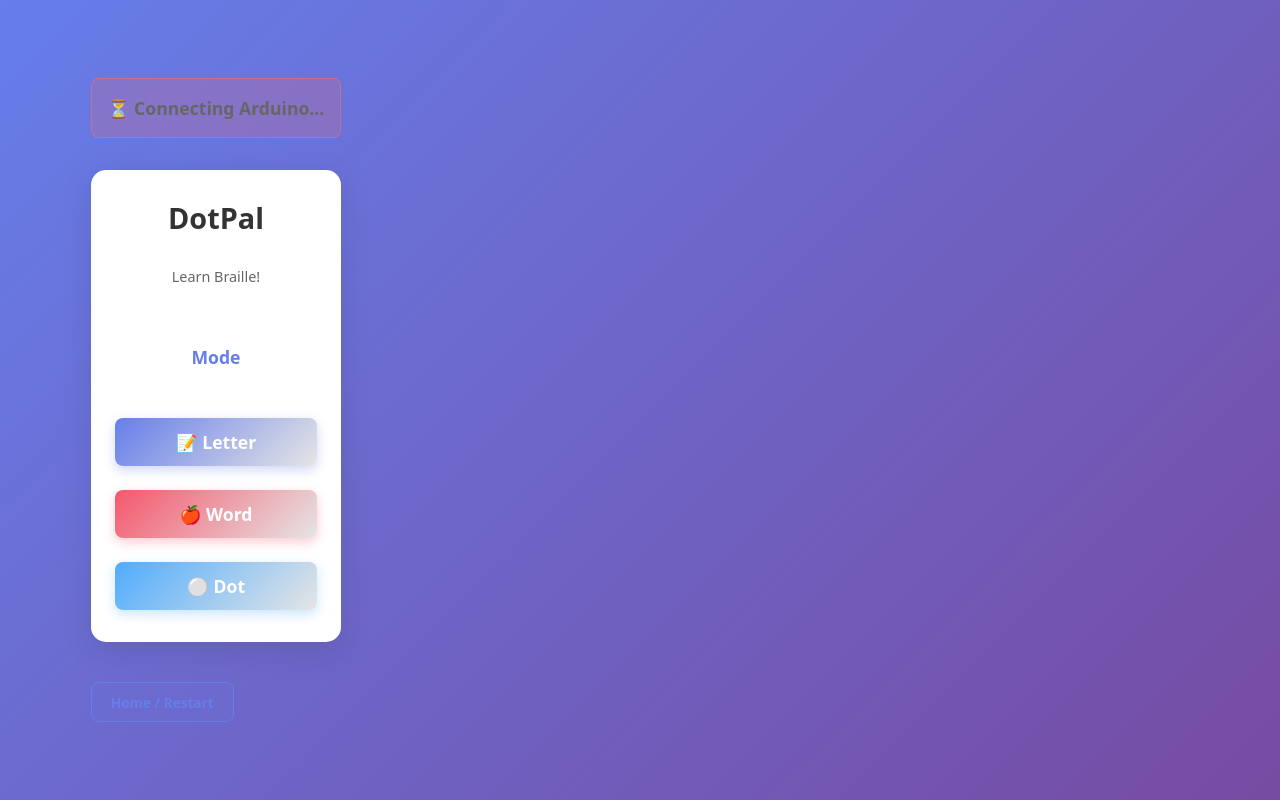
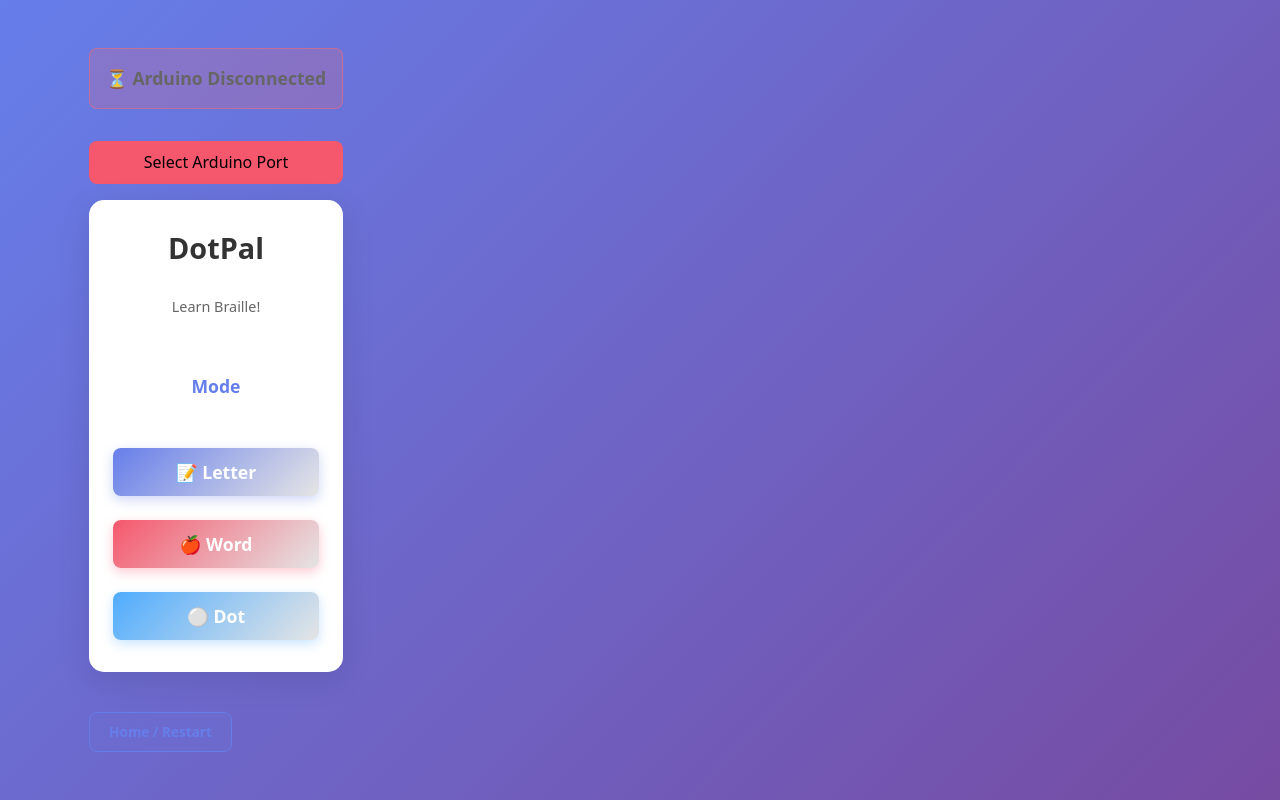
Before and after one commit to Surya123234/dotpal_app_demo_first, a React (Vite) app in the folder dotpal/: page / in a window 1280 px wide. Built offline with nearby package versions, Linux system fonts and the light colour scheme.

Commit message:
fix arduino connection

```diff
--- a/dotpal/src/arduino-driver/ArduinoDriver.ts
+++ b/dotpal/src/arduino-driver/ArduinoDriver.ts
@@ -36,11 +36,42 @@ export class ArduinoDriver {
   }
 
   /**
+   * Get list of available (previously opened) serial ports
+   */
+  async getAvailablePorts(): Promise<SerialPort[]> {
+    try {
+      return await navigator.serial.getPorts();
+    } catch (error) {
+      console.error("Failed to get available ports:", error);
+      return [];
+    }
+  }
+
+  /**
+   * Request user to select a port (shows browser's port picker dialog)
+   */
+  async requestPortFromUser(): Promise<SerialPort> {
+    try {
+      return await navigator.serial.requestPort();
+    } catch (error) {
+      console.error("User cancelled port selection:", error);
+      throw error;
+    }
+  }
+
+  /**
    * Connect to Arduino via Web Serial API
+   * If no port is provided, will request user to select one via browser dialog
    */
-  async connect() {
+  async connect(port?: SerialPort) {
     try {
-      this.port = await navigator.serial.requestPort();
+      // If no port provided, request user to select one
+      if (!port) {
+        this.port = await this.requestPortFromUser();
+      } else {
+        this.port = port;
+      }
+
       await this.port.open({ baudRate: this.options.baudRate || 9600 });
       this.isConnected = true;
       this.options.onConnect?.();
--- a/dotpal/src/components/BrailleApp.tsx
+++ b/dotpal/src/components/BrailleApp.tsx
@@ -173,7 +173,7 @@ export default function BrailleApp() {
     setMode(newMode);
   };
 
-  // Initialize driver on mount and auto-connect; keep connection until unplugged
+  // Initialize driver on mount but don't auto-connect
   useEffect(() => {
     const driver = new ArduinoDriver({
       onInput: handleArduinoInput,
@@ -182,15 +182,18 @@ export default function BrailleApp() {
       baudRate: 9600,
     });
     driverRef.current = driver;
+  }, []);
 
-    // Attempt to auto-connect; if permissions are needed the browser will prompt
-    driver.connect().catch(() => {
-      /* ignore connection errors for now */
-    });
+  const handleConnectArduino = async () => {
+    if (!driverRef.current) return;
 
-    // Intentionally do not call disconnect on unmount. Keep the port open until
-    // the device is unplugged so the driver maintains a persistent connection.
-  }, []);
+    try {
+      await driverRef.current.connect();
+    } catch (error) {
+      console.error("Failed to connect to Arduino:", error);
+      alert("Failed to connect to Arduino. Please try again.");
+    }
+  };
   const goHome = () => {
     // Reset UI state but keep the Arduino driver connection alive
     reset();
@@ -231,10 +234,27 @@ export default function BrailleApp() {
         )}
 
         {!isConnected && (
-          <div style={boxStyles.statusIndicator(false, true)}>
-            <p style={{ ...typography.label, margin: 0, fontWeight: "bold" }}>
-              ⏳ Connecting Arduino...
-            </p>
+          <div
+            style={{
+              display: "flex",
+              flexDirection: "column",
+              gap: spacing.sm,
+            }}
+          >
+            <div style={boxStyles.statusIndicator(false, true)}>
+              <p style={{ ...typography.label, margin: 0, fontWeight: "bold" }}>
+                ⏳ Arduino Disconnected
+              </p>
+            </div>
+            <button
+              onClick={handleConnectArduino}
+              style={{
+                ...buttonStyles.primary,
+                backgroundColor: colorSchemes.word.primary,
+              }}
+            >
+              Select Arduino Port
+            </button>
           </div>
         )}
 
```
